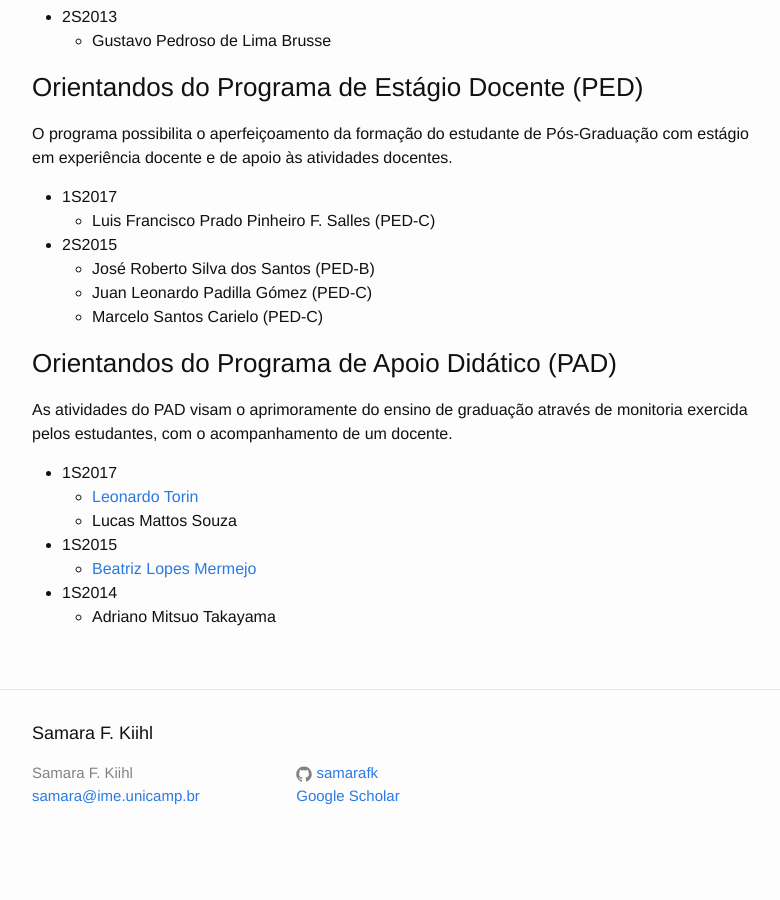
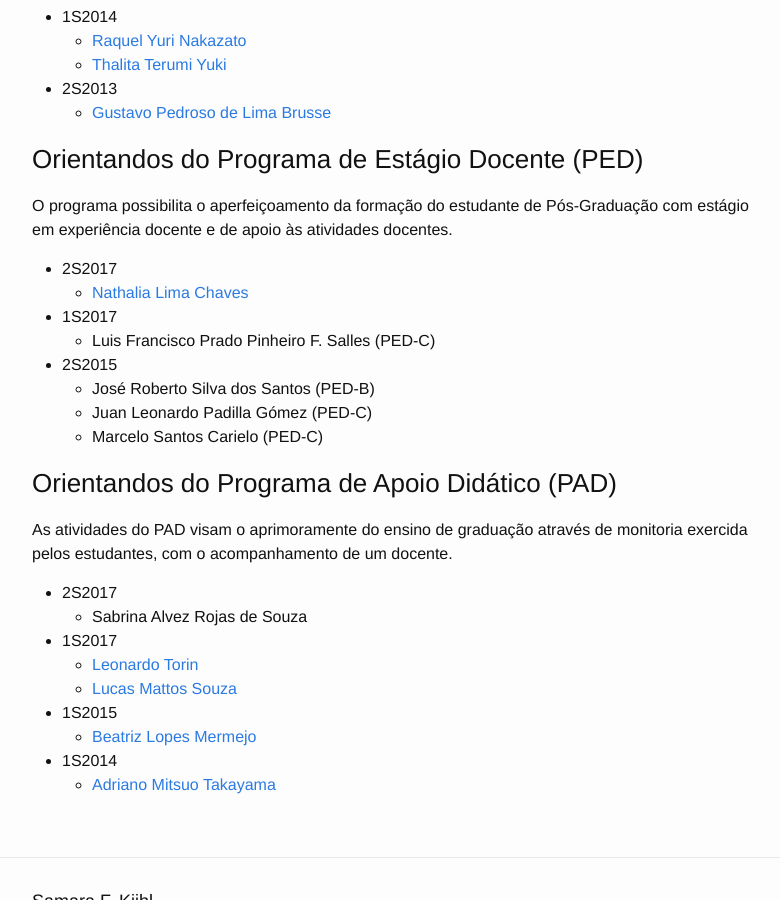
Before and after one commit to samarafk/samarafk.github.io, a Jekyll site: the page built from students.md, in a window 1280 px wide and 900 px high, scrolled down 1707 px. Shown: the whole window, without its empty margins (238-1018 px from the left). Built offline with Jekyll 4.4.1, drawn with Linux system fonts in a browser that asks for light colours; before the commit the page ends 2574 px from its top, so only the background shows below that; some of the changed text lies outside the part shown.

Commit message:
linkedin lattes alunos

```diff
--- a/students.md
+++ b/students.md
@@ -20,6 +20,13 @@ permalink: /students/
 Na disciplina ME810 o aluno de graduação em Estatística desenvolve análise estatística de dados, apresentando monografia de final de curso sob orientação de um professor do departamento.
 
 Alunos interessados em orientação para ME810 podem acessar informações [aqui](../ME710_ME810).
+
+
+
+
+   + 2S2017
+      + [Leonardo Torin](https://www.linkedin.com/in/leonardo-torin-1a7722140)
+      + [Mônica Paiva Quast](http://lattes.cnpq.br/6032181929102158)
 
 
    + 1S2017
@@ -53,7 +60,7 @@ Alunos interessados em orientação para ME710 podem acessar informações [aqui
 
    + 1S2017
       + [Murilo Marçon Bergamaschi](https://www.linkedin.com/in/murilo-bergamaschi-66b357136)
-      + Yasmine Abboudi Brasco
+      + [Yasmine Abboudi Brasco](https://www.linkedin.com/in/yasmine-brasco-42703614b)
       + [Leonardo Torin](https://www.linkedin.com/in/leonardo-torin-1a7722140)
 
    + 1S2016
@@ -61,7 +68,7 @@ Alunos interessados em orientação para ME710 podem acessar informações [aqui
       + [Bruna de Lima](https://www.linkedin.com/in/bruna-de-lima-720a14a3)
    + 2S2015
       + [Larissa dos Santos Marinho](https://www.linkedin.com/in/larissa-marinho-a89420a3/)
-      + Luana Osaka Ohashi
+      + [Luana Osaka Ohashi](https://www.linkedin.com/in/luana-ohashi-b97905117)
    + 1S2015
       + [Danielle Lanzarini Pinto](https://www.linkedin.com/in/danielle-lanzarini-pinto-9a210ab4/)
       + [Thaís Bonventre Coelho](https://www.linkedin.com/in/thais-bonventre-coelho-2baa69ba/)
@@ -69,17 +76,20 @@ Alunos interessados em orientação para ME710 podem acessar informações [aqui
    + 2S2014
       + Felipe Say Kik Ho
       + [Gabriel Avezum](https://www.linkedin.com/in/gabriel-avezum-593149b8/)
-      + Rodrigo Vieira Zerbini
+      + [Rodrigo Vieira Zerbini](https://www.linkedin.com/in/rodrigo-vieira-zerbini-55a191142)
       + [Talita Muniz de Lima](https://www.linkedin.com/in/talita-muniz-de-lima-444886a9)
    + 1S2014
       + [Raquel Yuri Nakazato](https://www.linkedin.com/in/raquel-yuri-nakazato-2a8a2978)
       + [Thalita Terumi Yuki](https://www.linkedin.com/in/thalita-yuki-735008112)
    + 2S2013
-      + Gustavo Pedroso de Lima Brusse
+      + [Gustavo Pedroso de Lima Brusse](http://lattes.cnpq.br/0541850429767181)
 
 ### Orientandos do Programa de Estágio Docente (PED)
 
 O programa possibilita o aperfeiçoamento da formação do estudante de Pós-Graduação com estágio em experiência docente e de apoio às atividades docentes.
+
+* 2S2017
+   + [Nathalia Lima Chaves](http://lattes.cnpq.br/7379678423570217)
 
 * 1S2017
    + Luis Francisco Prado Pinheiro F. Salles (PED-C)
@@ -94,10 +104,12 @@ O programa possibilita o aperfeiçoamento da formação do estudante de Pós-Gra
 
 As atividades do PAD visam o aprimoramente do ensino de graduação através de monitoria exercida pelos estudantes, com o acompanhamento de um docente.
 
+* 2S2017
+  + Sabrina Alvez Rojas de Souza
 * 1S2017
   + [Leonardo Torin](https://www.linkedin.com/in/leonardo-torin-1a7722140)
-  + Lucas Mattos Souza
+  + [Lucas Mattos Souza](https://www.linkedin.com/in/lucas-souza-889188116)
 * 1S2015
   + [Beatriz Lopes Mermejo](https://www.linkedin.com/in/beatriz-lopes-mermejo-946803a1)
 * 1S2014
-  + Adriano Mitsuo Takayama
+  + [Adriano Mitsuo Takayama](https://www.linkedin.com/in/adriano-mitsuo-takayama-375b73101)
```
